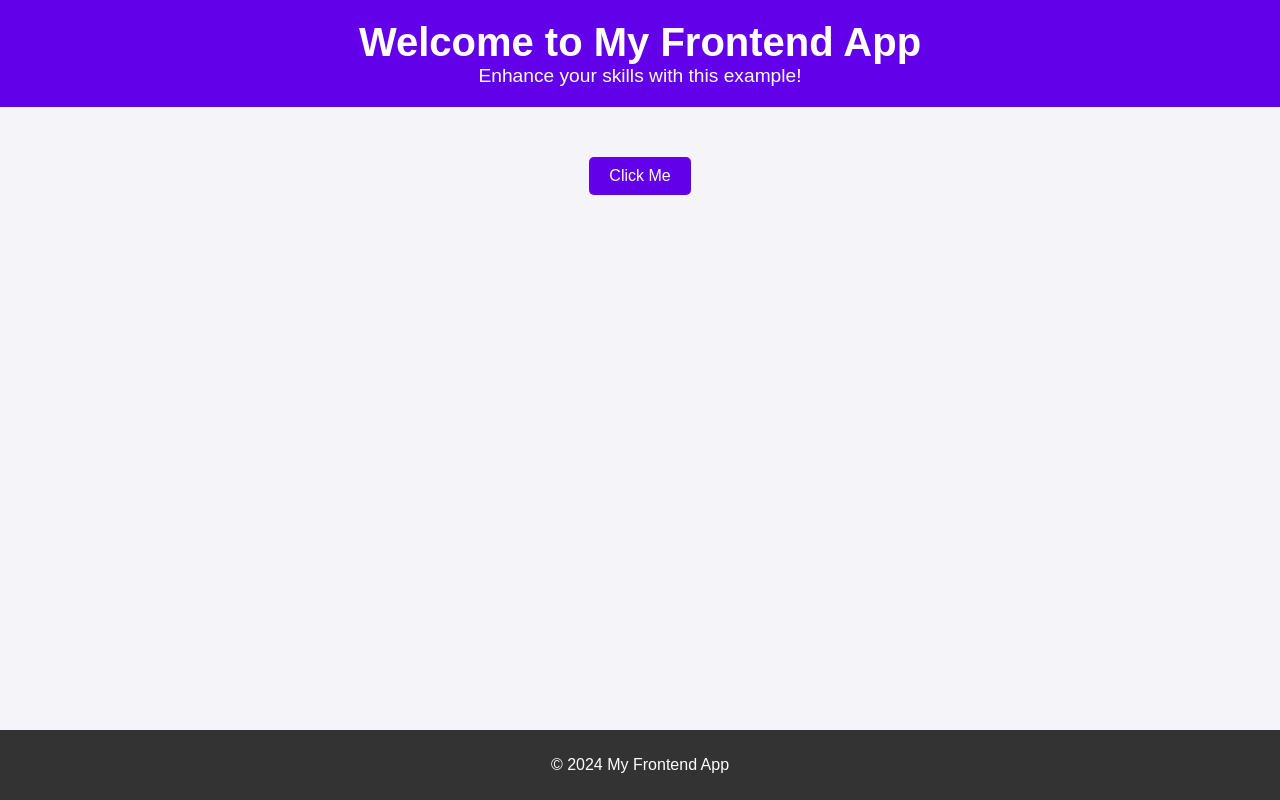
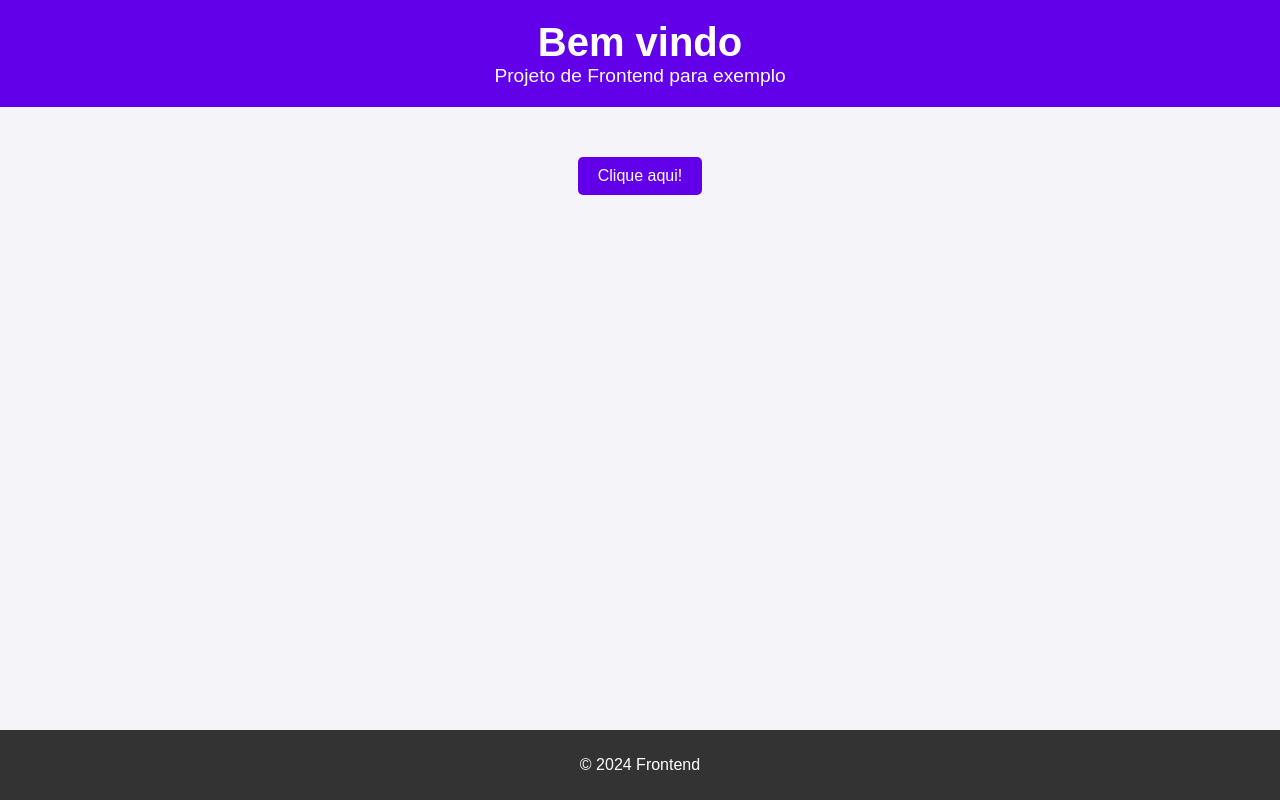
Before and after one commit to diegosouza001/Front, a plain HTML site: page index.html in a window 1280 px wide. Drawn offline with Linux system fonts and the light colour scheme.

Commit message:
mudança no HTML

```diff
--- a/index.html
+++ b/index.html
@@ -3,22 +3,22 @@
 <head>
   <meta charset="UTF-8">
   <meta name="viewport" content="width=device-width, initial-scale=1.0">
-  <title>Frontend Example</title>
+  <title>Exemplo de Frontend</title>
   <link rel="stylesheet" href="style.css">
 </head>
 <body>
   <header>
-    <h1>Welcome to My Frontend App</h1>
-    <p id="subtitle">Enhance your skills with this example!</p>
+    <h1>Bem vindo</h1>
+    <p id="subtitle">Projeto de Frontend para exemplo</p>
   </header>
 
   <main>
-    <button id="clickMe">Click Me</button>
+    <button id="clickMe">Clique aqui!</button>
     <p id="message"></p>
   </main>
 
   <footer>
-    <p>&copy; 2024 My Frontend App</p>
+    <p>&copy; 2024 Frontend </p>
   </footer>
 
   <script src="script.js"></script>
```
